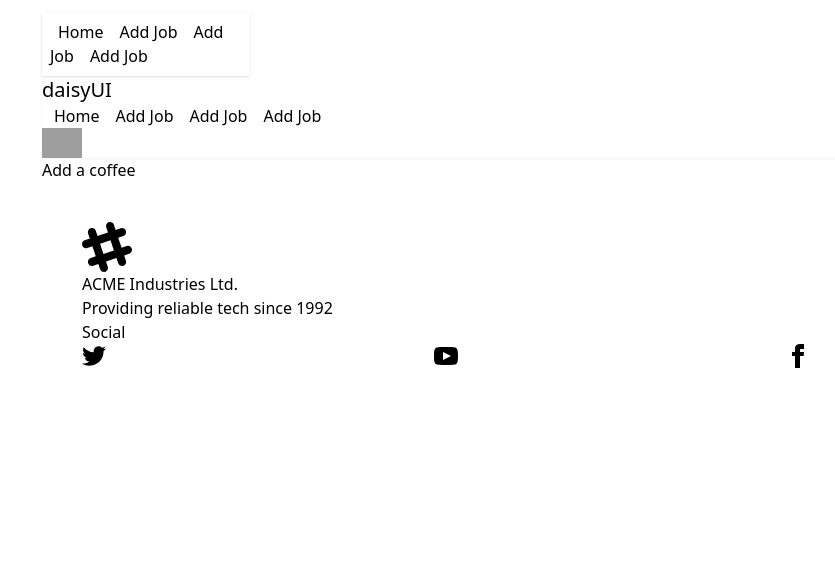
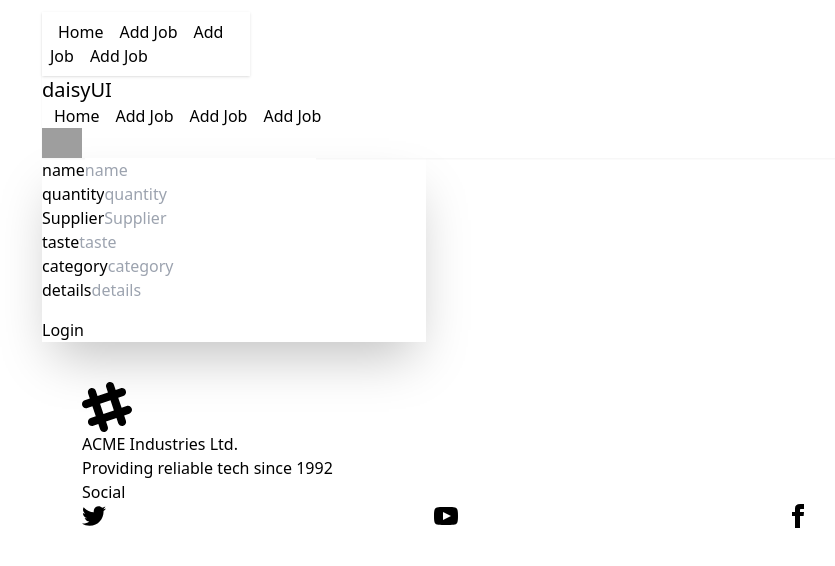
Before and after one commit to minajarifa/job-portal-client, a React (Vite) app: page /AddJob in a window 1280 px wide. Shown: the top 566 px of the page, without its empty margins (38-873 px from the left). Built offline with nearby package versions, Linux system fonts and the light colour scheme; grey boxes are pictures that could not be loaded.

Commit message:
start my project

```diff
--- a/src/pages/AddJob/AddJob.jsx
+++ b/src/pages/AddJob/AddJob.jsx
@@ -1,8 +1,97 @@
+export default function AddJob() {
+  const handleAddCoffee = (event) => {
+    event.preventDefault();
+    const form = event.target;
+    const name = form.name.value;
+    const quantity = form.quantity.value;
+    const supplier = form.supplier.value;
+    const taste = form.taste.value;
+    const category = form.category.value;
+    const details = form.details.value;
+    const newData = { name, quantity, supplier, taste, category, details };
+    console.log(newData);
+    fetch(`http://localhost:5000/coffee`,{
+      method:'POST',
+      headers:{
+        "content-type":"application/json"
+      },
+      body:JSON.stringify(newData)
+    })
 
-export default function AddJob() {
+    .then(res=>res.json())
+    .then(data=>{
+      console.log("data",data)
+    })
+  };
   return (
-    <div>
-        <h2>Add a coffee</h2>
-    </div>
-  )
+    <form onSubmit={handleAddCoffee} className=" hero-content">
+      <div className="w-full max-w-sm shadow-2xl card bg-base-100 ">
+        <div className="card-body">
+          <fieldset className="fieldset">
+            <div>
+              <label className="label">name</label>
+              <input
+                type="text"
+                className="input"
+                placeholder="name"
+                name="name"
+              />
+            </div>
+            <div>
+              <label className="label">quantity</label>
+              <input
+                type="text"
+                className="input"
+                placeholder="quantity"
+                name="quantity"
+              />
+            </div>
+            <div>
+              <label className="label">Supplier</label>
+              <input
+                type="text"
+                className="input"
+                placeholder="Supplier"
+                name="supplier"
+              />
+            </div>
+            <div>
+              <label className="label">taste</label>
+              <input
+                type="text"
+                className="input"
+                placeholder="taste"
+                name="taste"
+              />
+            </div>
+            <div>
+              <label className="label">category</label>
+              <input
+                type="text"
+                className="input"
+                placeholder="category"
+                name="category"
+              />
+            </div>
+            <div>
+              <label className="label">details</label>
+              <input
+                type="text"
+                className="input"
+                placeholder="details"
+                name="details"
+              />
+            </div>
+            {/* <div>
+              <label className="label">name</label>
+              <input type="text" className="input" placeholder="name" name="name"/>
+            </div> */}
+            <button type="submit" className="mt-4 btn btn-neutral">
+              Login
+            </button>
+          </fieldset>
+        </div>
+      </div>
+    </form>
+  );
 }
```
